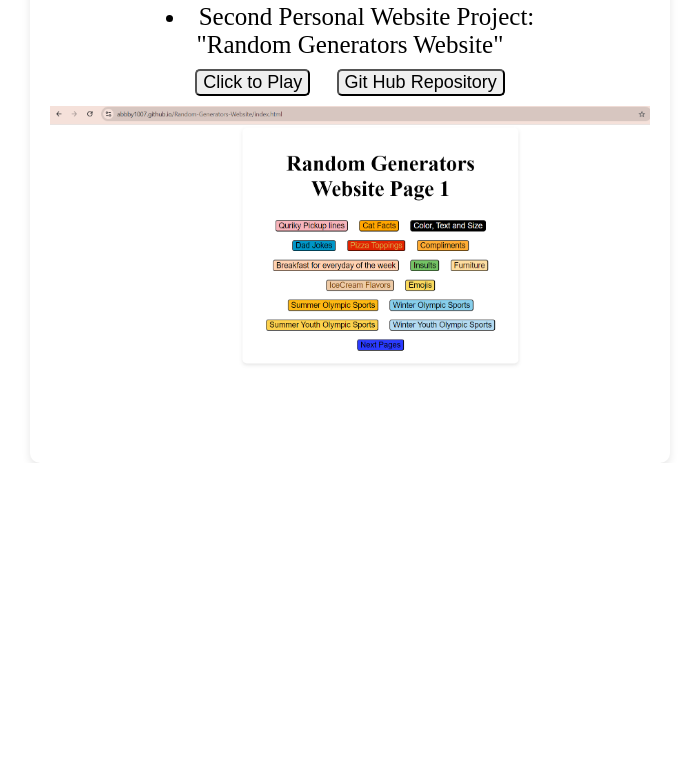
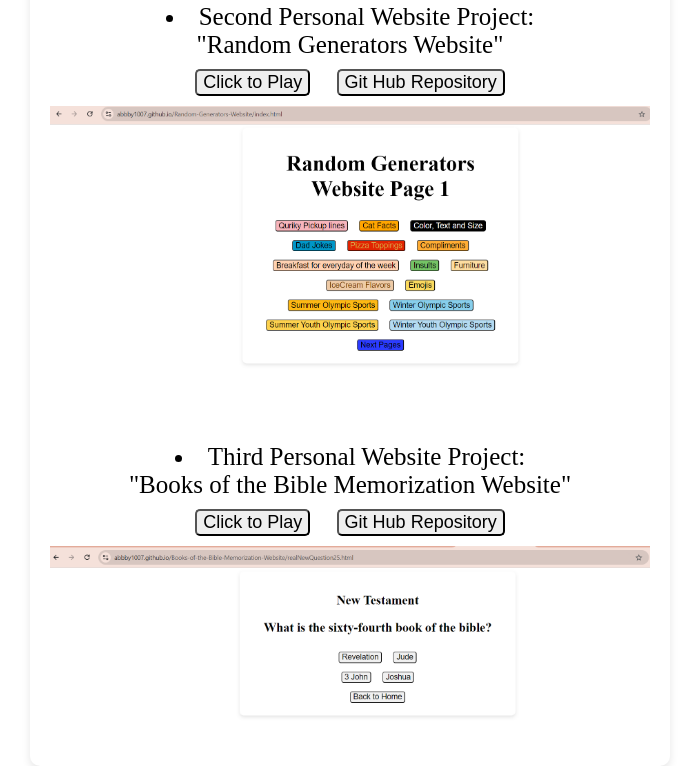
Before and after one commit to Abbby1007/Personal-Webstie-Abigail-Loken, a plain HTML site: page Projects.html in a window 1280 px wide. Shown: the part 582-1348 px from the top of the page, without its empty margins (290-989 px from the left). Before the commit the page ends 1045 px from the top, so only its background shows below. Drawn offline with Linux system fonts and the light colour scheme.

Commit message:
Adding more information for third project

```diff
--- a/Projects.html
+++ b/Projects.html
@@ -18,6 +18,9 @@
 
     <li> Second Personal Website Project: <br> "Random Generators Website" <br> <a href="https://abbby1007.github.io/Random-Generators-Website/"><button> Click to Play </button></a> <a href="https://github.com/Abbby1007/Random-Generators-Website"><button> Git Hub Repository </button></a> <br>
     <img src="Random Generator Website.png"></li>
+
+    <li> Third Personal Website Project: <br> "Books of the Bible Memorization Website" <br> <a href="https://abbby1007.github.io/Books-of-the-Bible-Memorization-Website/"><button> Click to Play </button></a> <a href="https://github.com/Abbby1007/Books-of-the-Bible-Memorization-Website"><button> Git Hub Repository </button></a> <br>
+      <img src="Books of the Bible memorization website screenshot.png"></li>
   </div>
 
   <script src="script.js"></script>
```
Also changed, not shown: Books of the Bible memorization website screenshot.png (added).
